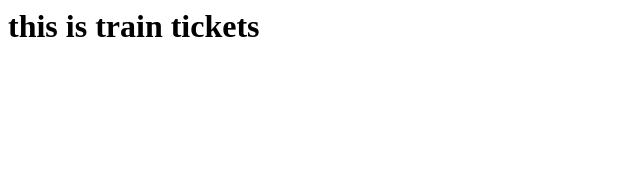
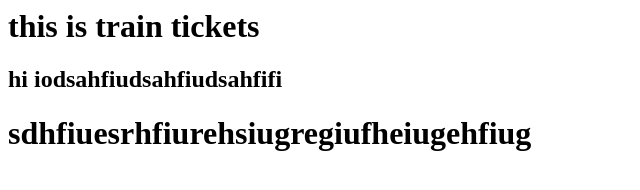
Before and after one commit to Karthik-sanju/paytm-app, a plain HTML site: page train/index.html in a window 1280 px wide. Shown: the whole page, without its empty margins (0-640 px from the left). Drawn offline with Linux system fonts and the light colour scheme.

Commit message:
changes added

```diff
--- a/train/index.html
+++ b/train/index.html
@@ -1 +1,3 @@
 <h1> this is train tickets <h1>
+		<h2> hi iodsahfiudsahfiudsahfifi <h2>
+				<h1> sdhfiuesrhfiurehsiugregiufheiugehfiug<h1>
```
Also changed, not shown: mobile/index.html (+1 -0 lines), movie/index.html (+2 -0 lines), 1 other file.
